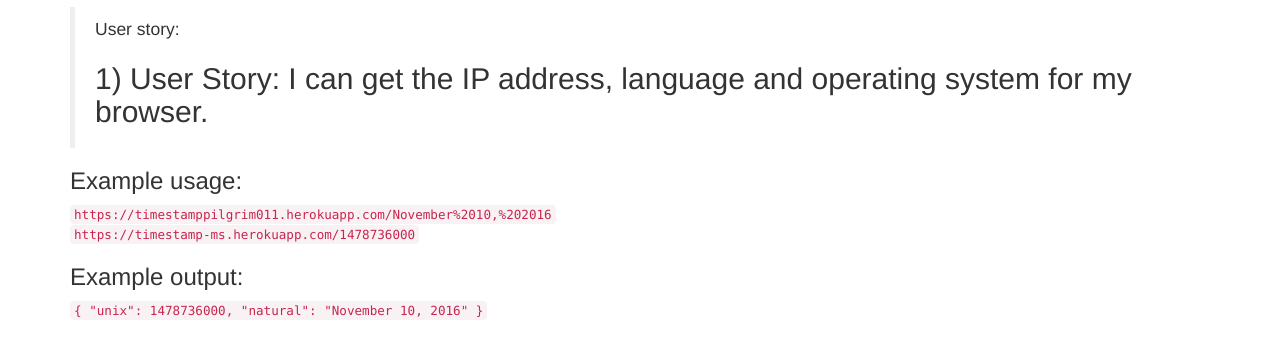
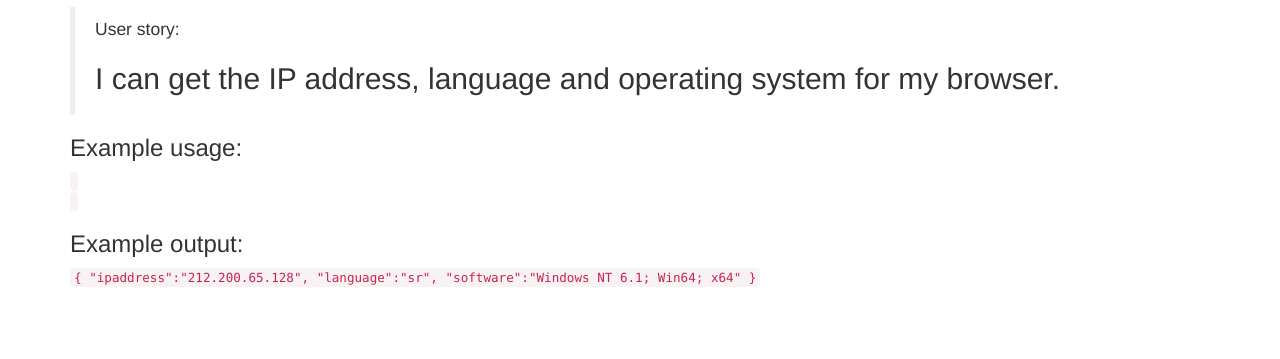
Before and after one commit to pilgrim011/headerParser, a website: page public/index.html in a window 1280 px wide. Shown: the part 63-422 px from the top of the page. Drawn offline with nearby package versions, Linux system fonts and the light colour scheme.

Commit message:
all browser data that we need is there

```diff
--- a/public/index.html
+++ b/public/index.html
@@ -11,16 +11,17 @@
             </h1>
             <blockquote>
                 User story:
-                <h2>1) User Story: I can get the IP address, language and operating system for my browser.</h2>
+                <h2>I can get the IP address, language and operating system for my browser.</h2>
             </blockquote>
             <h3>Example usage:</h3>
-            <code>https://timestamppilgrim011.herokuapp.com/November%2010,%202016</code><br>
-            <code>https://timestamp-ms.herokuapp.com/1478736000</code>
+            <code></code><br>
+            <code></code>
             <h3>Example output:</h3>
             <code>
                 {
-                  "unix": 1478736000,
-                  "natural": "November 10, 2016"
+                "ipaddress":"212.200.65.128",
+                "language":"sr",
+                "software":"Windows NT 6.1; Win64; x64"
                 }
             </code>
         </div>
```
Also changed, not shown: server.js (+6 -5 lines).
